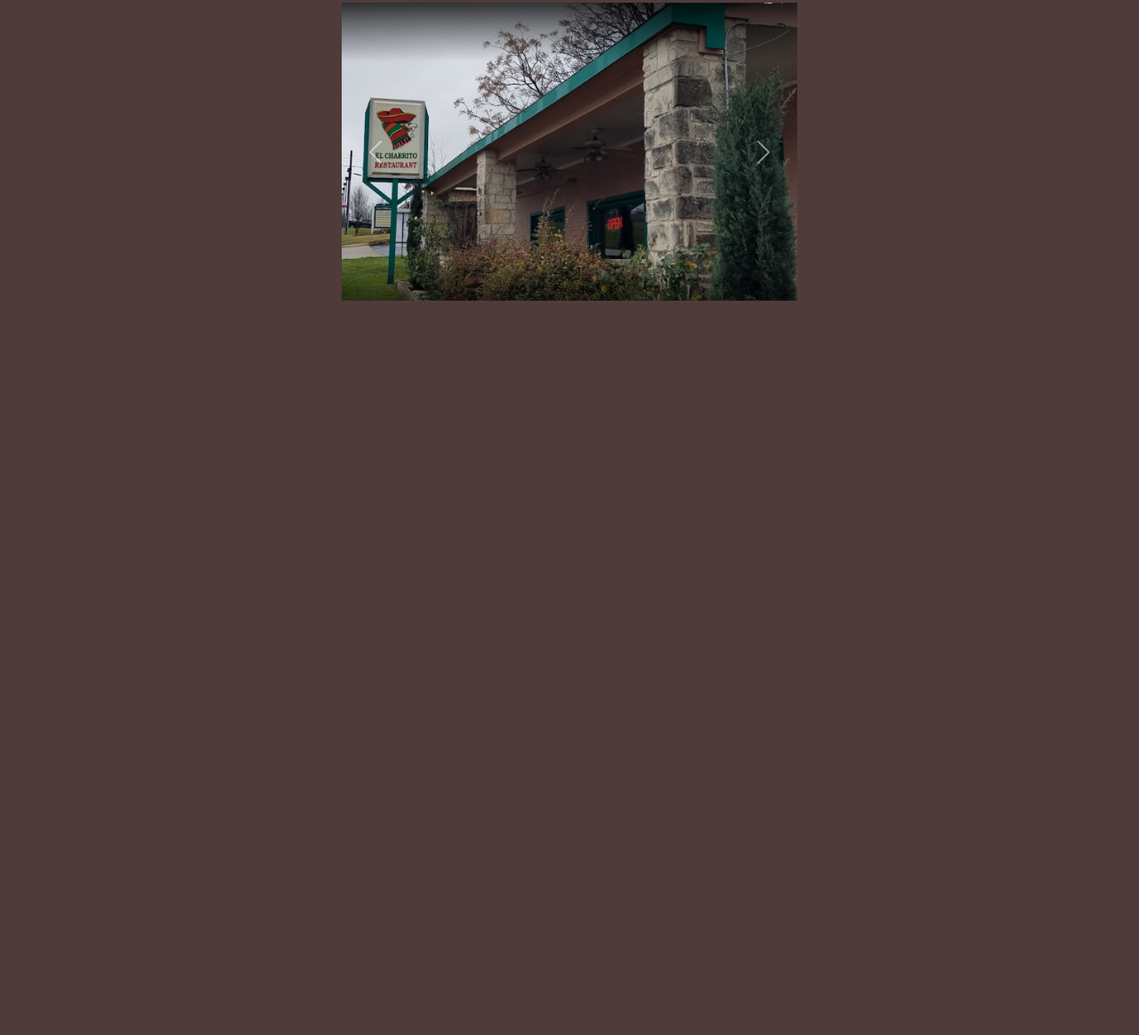
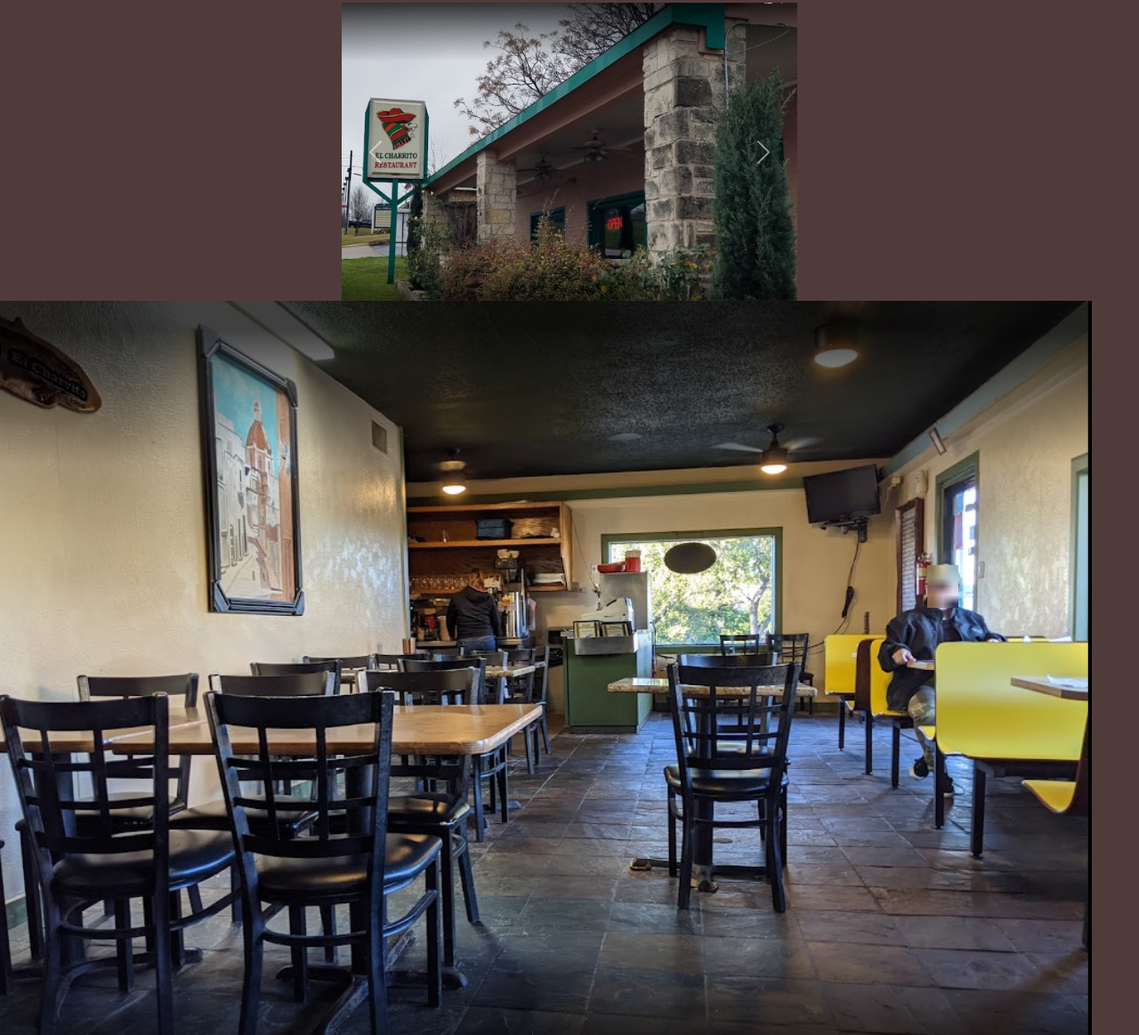
Before and after one commit to Jgreenwell93/Taco-shop, a plain HTML site: page index.html in a window 1280 px wide. Shown: the part 477-1640 px from the top of the page at 89% size. Before the commit the page ends 839 px from the top, so only its background shows below. Drawn offline with nearby package versions, Linux system fonts and the light colour scheme.

Commit message:
adding in initial text overlay, commented out to adjust later after landing main is actually built

```diff
--- a/index.html
+++ b/index.html
@@ -60,6 +60,13 @@
   <div class="landing-main">
     <div class="left-block">
       <!-- left photo of inside 1 with a bottom right over lay with google headliner -->
+      <img src="/images/inside1.png" rel="left-image" alt="inside1">
+
+      <!-- text overlay on image -->
+      <!-- <div class="bottom-right">
+        <h class="photo-caption-h">Longtime restaurant doling out Mexican staples plus breakfast options in an
+          unassuming setting.</h>
+      </div> -->
     </div>
 
     <div class="right-block">
```
Also changed, not shown: assets/CSS/stylesheet.css (+14 -0 lines).
